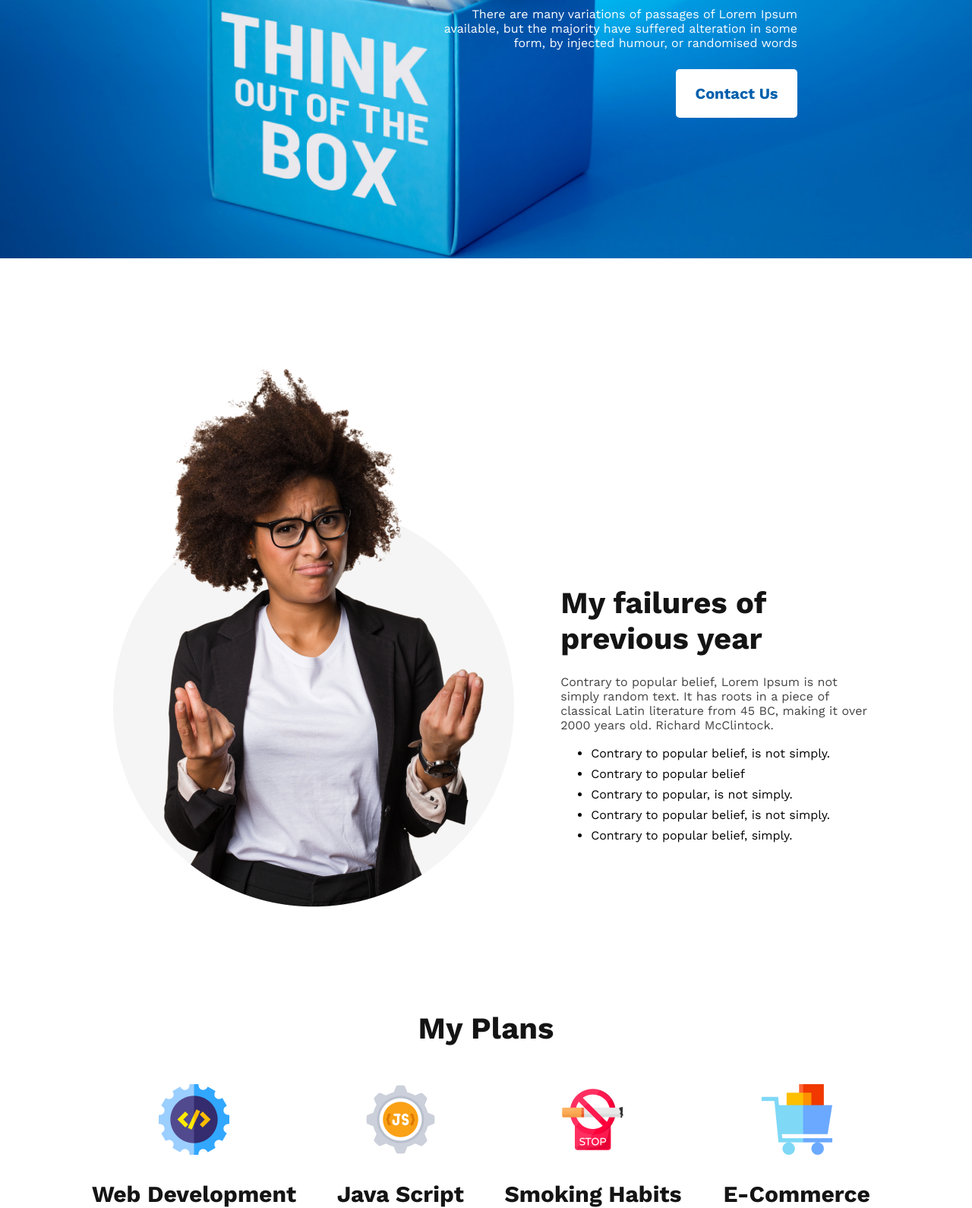
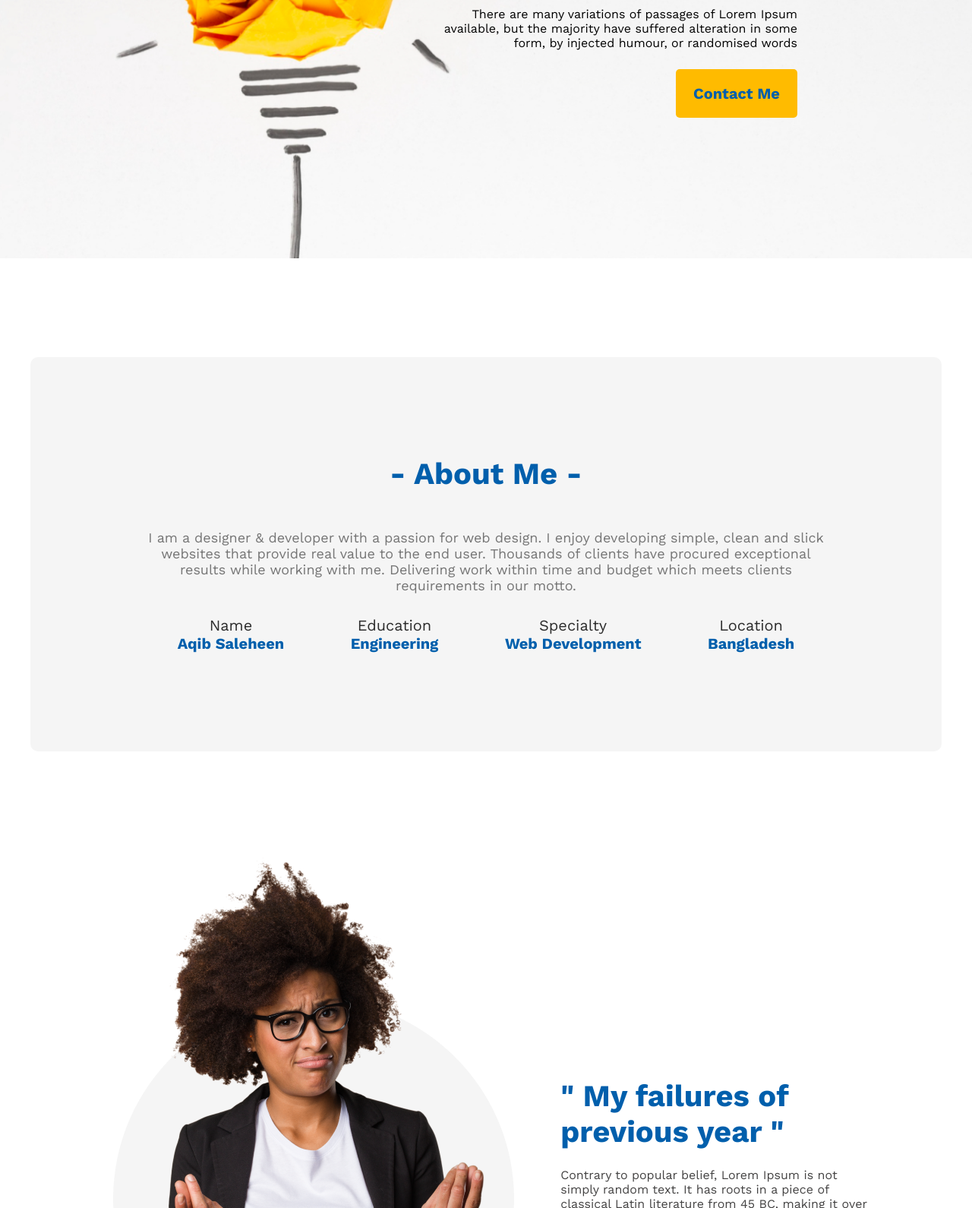
Before and after one commit to aqib-saleheen/assignment-1, a plain HTML site: page index.html in a window 1280 px wide. Shown: the part 460-2050 px from the top of the page at 76% size. Drawn offline with nearby package versions, Linux system fonts and the light colour scheme.

Commit message:
added about-me

```diff
--- a/index.html
+++ b/index.html
@@ -13,21 +13,45 @@
     <header>
         <div class="banner-con">
             <div class="banner-item">
-            <h1>All Thinks Are<br>Possible If You<br>believe</h1>
+            <h1>All Things Are<br>Possible If You<br>#Believe</h1>
             <p>There are many variations of passages of Lorem Ipsum<br>available, but the majority have suffered alteration in some<br>form, by injected humour, or randomised words</p>
-            <button class="btn-primary">Contact Us</button>
+            <button class="btn-primary">Contact Me</button>
             </div>
         </div>
     </header>
     <main>
+        <!-- About -->
+        <section class="about-con">
+            <h3 class="section-title">- About Me -</h3>
+            <p class="about-me">I am a designer & developer with a passion for web design. I enjoy developing simple, clean and slick websites that provide real value to the end user. Thousands of clients have procured exceptional results while working with me. Delivering work within time and budget which meets clients requirements in our motto.</p>
+            <div class="about-info-cont">
+                <div class="about-info">
+                    <p class="about-title">Name</p>
+                    <p class="about-description">Aqib Saleheen</p>
+                </div>
+                <div class="about-info">
+                    <p class="about-title">Education</p>
+                    <p class="about-description">Engineering</p>
+                </div>
+                <div class="about-info">
+                    <p class="about-title">Specialty</p>
+                    <p class="about-description">Web Development</p>
+                </div>
+                <div class="about-info">
+                    <p class="about-title">Location</p>
+                    <p class="about-description">Bangladesh</p>
+                </div>
+            </div>
+            </div>
+        </section>
         <!-- My Failure -->
         <section class="failure-con">
             <div class="failure-item-1">
                 <img src="images/person.png" alt="">
             </div>
             <div class="failure-item-2">
-                <h2 class="section-title">My failures of<br>previous year</h2>
-                <p>Contrary to popular belief, Lorem Ipsum is not simply random text. It has roots in a piece of classical Latin literature from 45 BC, making it over 2000 years old. Richard McClintock.</p>
+                <h2 class="section-title">" My failures of<br>previous year "</h2>
+                <p>Contrary to popular belief, Lorem Ipsum is not simply random text. It has roots in a piece of classical Latin literature from 45 BC, making it over 2000 years old. Richard McClintock</p>
                 <ul>
                     <li>Contrary to popular belief, is not simply.</li>
                     <li>Contrary to popular belief</li>
@@ -39,7 +63,7 @@
         </section>
         <!-- My Plans -->
         <section class="plans-con">
-            <h2 class="section-title">My Plans</h2>
+            <h2 class="section-title">- My Plans -</h2>
             <div class="plans-item">
                 <div>
                     <img src="/images/icons/web.png" alt="">
@@ -76,20 +100,20 @@
         <section class="footer-con">
             <div class="footer-items">
                 <div class="footer-item-1">
-                    <h2>Future</h2>
+                    <h2>#Believe</h2>
                     <p>There are many variations of passages of Lorem Ipsum available, but the majority have suffered alteration in some form, by injected humour, or randomised words</p>
                     <p>Email : info@gmail.com</p>
                     <p>Mobile : 01234-567891</p>
-                    <a href=""><img src="/images/icons/fb.png" alt=""></a>
-                    <a href=""><img src="/images/icons/twitter.png" alt=""></a>
-                    <a href=""><img src="/images/icons/youtube.png" alt=""></a>
+                    <a href="https://www.facebook.com/" target="_blank"><img src="/images/icons/fb.png" alt=""></a>
+                    <a href="https://twitter.com/" target="_blank"><img src="/images/icons/twitter.png" alt=""></a>
+                    <a href="https://www.youtube.com/" target="_blank"><img src="/images/icons/youtube.png" alt=""></a>
                 </div>
                 <div class="footer-item-2">
                     <h4>Subscribe To Me</h4>
                     <form action="">
                         <input type="email" name="" id="" placeholder="Enter Your Email">
                         <br>
-                        <button class="footer-btn">Submit</button>
+                        <button class="btn-primary"><span>Submit</span></button>
                     </form>
                 </div>
             </div>
--- a/styles/styles.css
+++ b/styles/styles.css
@@ -6,8 +6,8 @@
 .btn-primary {
     width: 160px;
     height: 64px;
-    padding: 20px 25px;
-    background: #ffffff;
+    padding: 20px 23px;
+    background: #ffbb00;
     border-radius: 5px;
     border: none;
     font-weight: 600;
@@ -18,13 +18,17 @@
 .section-title {
     font-weight: 700;
     font-size: 40px;
-    color: #151414;
+    color: #005FAC;
+}
+
+span{
+    color: #000000;
 }
 
 /* Banner ------------------------------ */
 .banner-con {
     /* max-width: 1600px; */
-    background-image: url(/images/banner/banner3.png);
+    background-image: url(/images/banner/banner1.png);
     background-size: cover;
     height: 800px;
     width: auto;
@@ -40,14 +44,49 @@
     padding-top: 216px;
     font-weight: 700;
     font-size: 65px;
-    color: #FFFFFF;
+    color: #000000;
 }
 
 .banner-con p {
     padding: 25px 0;
     font-weight: 400;
     font-size: 16px;
-    color: #FFFFFF;
+    color: #000000;
+}
+/* About --------------------------*/
+.about-con {
+    max-width: 900px;
+    margin-top: 130px;
+    background: #f5f5f5;
+    border-radius: 10px;
+    padding: 130px 150px;
+    text-align: center;
+}
+.about-me {
+    margin-top: 50px;
+    font-weight: 400;
+    font-size: 18px;
+    color: #757575;
+    margin-bottom: 30px;
+    text-align: center;
+}
+
+.about-info-cont {
+    display: flex;
+    text-align: center;
+    justify-content: space-around;
+}
+
+.about-title {
+    font-weight: 400;
+    font-size: 20px;
+    color: #2c2c2c;
+}
+
+.about-description {
+    font-weight: 700;
+    font-size: 20px;
+    color: #005FAC;
 }
 
 /* My Failure ------------------------------ */
@@ -84,7 +123,14 @@
 
 .failure-item-2 ul li {
     margin-top: 8px;
+    list-style: none;
 }
+
+.failure-item-2 ul li:before {
+    content: '✓';
+    color: #34aa02;
+    margin-right: 10px;
+  }
 
 /* My Plan ------------------------------ */
 
@@ -106,15 +152,15 @@
 .plans-con h3 {
     margin-top: 30px;
     font-weight: 700;
-    font-size: 30px;
-    color: #151414;
+    font-size: 26px;
+    color: #141515;
 }
 
 .plans-con p {
     margin-top: 16px;
     font-weight: 500;
     font-size: 25px;
-    color: #737272;
+    color: #005FAC;
 }
 
 /* Advertise ------------------------------ */
@@ -193,7 +239,7 @@
     margin-bottom: 30px;
     font-weight: 600;
     font-size: 30px;
-    color: #00bbff;
+    color: #ffbb00;
 }
 
 .footer-item-2 input {
@@ -208,14 +254,3 @@
     padding: 10px 20px;
     margin-bottom: 30px;
 }
-.footer-btn{
-    width: 160px;
-    height: 64px;
-    padding: 20px 25px;
-    background: #005FAC;
-    border-radius: 5px;
-    border: none;
-    font-weight: 600;
-    font-size: 20px;
-    color: #ffffff;
-}
```
